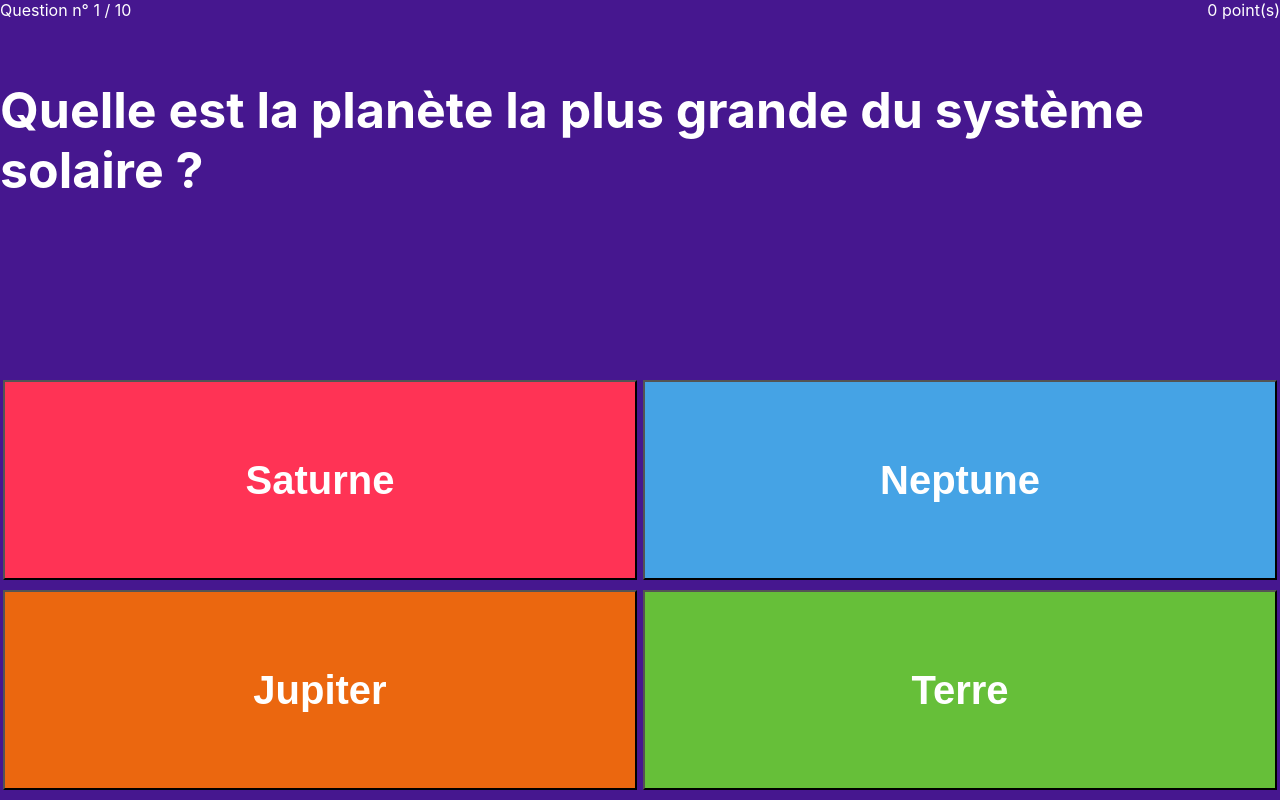
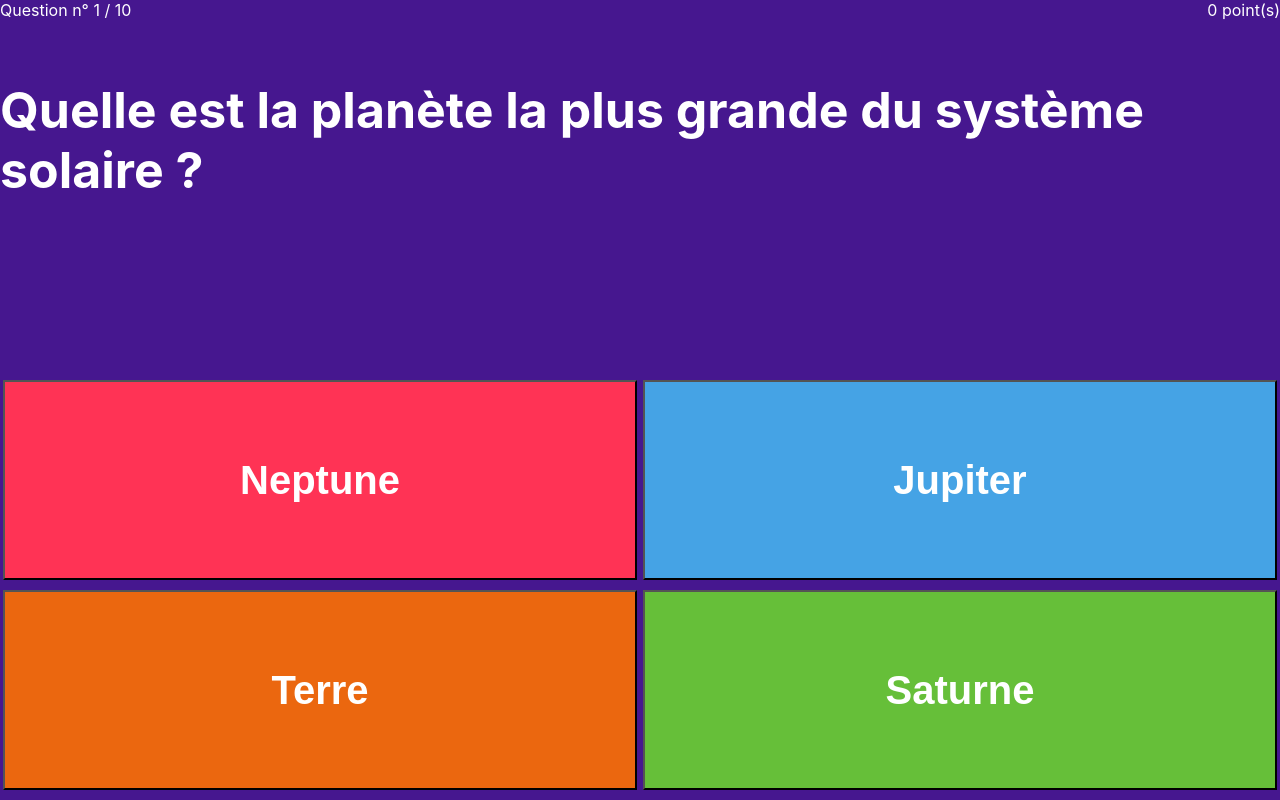
Before and after one commit to azor40k/react-azor40k, a React (Create React App) app: page /app/quizz in a window 1280 px wide. Built offline with nearby package versions, Linux system fonts and the light colour scheme; no server answers.

Commit message:
[add] randomize propositions answers

```diff
--- a/src/Components/Answers.jsx
+++ b/src/Components/Answers.jsx
@@ -5,8 +5,16 @@ import AnswerButton from './AnswerButton'
 const Answers = ({ setQuestionNb, answers, setQuestionIncrement, setScore }) => {
 
     const [baseColors, setBaseColors] = useState(["red", "blue", "orange", "green"]);
-    const { answer1, answer2, answer3, answer4 } = answers;
     const [disableButton, setDisableButton] = useState(false)
+
+    const randomizer = Object.values(answers).splice(2, 6);
+
+    for(let i = randomizer.length - 1; i > 0; i--){
+        const j = Math.floor(Math.random() * i)
+        const temp = randomizer[i]
+        randomizer[i] = randomizer[j]
+        randomizer[j] = temp
+      };
 
     const changeToGray = () => {
         setBaseColors(["grey", "grey", "grey", "grey"])
@@ -14,10 +22,10 @@ const Answers = ({ setQuestionNb, answers, setQuestionIncrement, setScore }) =>
 
     return (
         <section className="Answers">
-            <AnswerButton color={baseColors[0]} answer={answer1} setQuestionNb={setQuestionNb} changeToGray={changeToGray} setBaseColors={setBaseColors} setScore={setScore} setQuestionIncrement={setQuestionIncrement} disableButton={disableButton} setDisableButton={setDisableButton}/>
-            <AnswerButton color={baseColors[1]} answer={answer2} setQuestionNb={setQuestionNb} changeToGray={changeToGray} setBaseColors={setBaseColors} setScore={setScore} setQuestionIncrement={setQuestionIncrement} disableButton={disableButton} setDisableButton={setDisableButton}/>
-            <AnswerButton color={baseColors[2]} answer={answer3} setQuestionNb={setQuestionNb} changeToGray={changeToGray} setBaseColors={setBaseColors} setScore={setScore} setQuestionIncrement={setQuestionIncrement} disableButton={disableButton} setDisableButton={setDisableButton}/>
-            <AnswerButton color={baseColors[3]} answer={answer4} setQuestionNb={setQuestionNb} changeToGray={changeToGray} setBaseColors={setBaseColors} setScore={setScore} setQuestionIncrement={setQuestionIncrement} disableButton={disableButton} setDisableButton={setDisableButton}/>
+            <AnswerButton color={baseColors[0]} answer={randomizer[0]} setQuestionNb={setQuestionNb} changeToGray={changeToGray} setBaseColors={setBaseColors} setScore={setScore} setQuestionIncrement={setQuestionIncrement} disableButton={disableButton} setDisableButton={setDisableButton}/>
+            <AnswerButton color={baseColors[1]} answer={randomizer[1]} setQuestionNb={setQuestionNb} changeToGray={changeToGray} setBaseColors={setBaseColors} setScore={setScore} setQuestionIncrement={setQuestionIncrement} disableButton={disableButton} setDisableButton={setDisableButton}/>
+            <AnswerButton color={baseColors[2]} answer={randomizer[2]} setQuestionNb={setQuestionNb} changeToGray={changeToGray} setBaseColors={setBaseColors} setScore={setScore} setQuestionIncrement={setQuestionIncrement} disableButton={disableButton} setDisableButton={setDisableButton}/>
+            <AnswerButton color={baseColors[3]} answer={randomizer[3]} setQuestionNb={setQuestionNb} changeToGray={changeToGray} setBaseColors={setBaseColors} setScore={setScore} setQuestionIncrement={setQuestionIncrement} disableButton={disableButton} setDisableButton={setDisableButton}/>
         </section>
 )};
 
```
